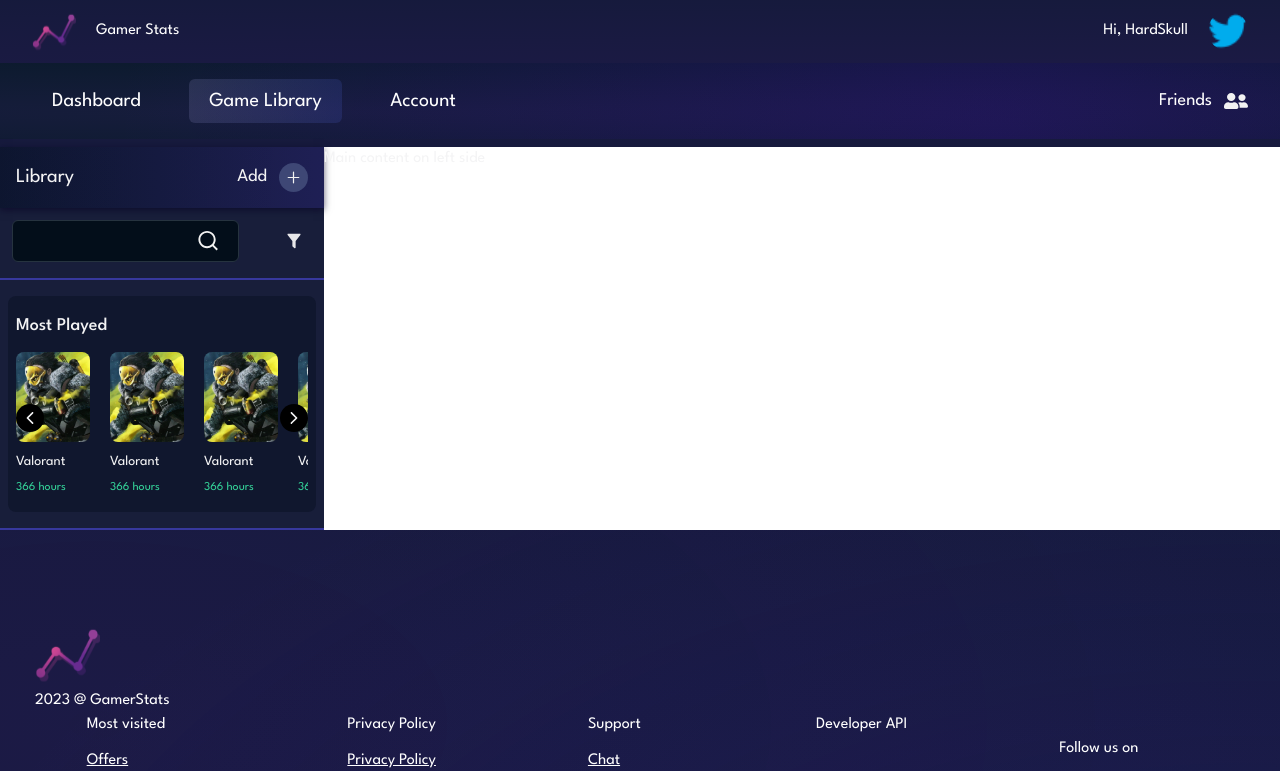
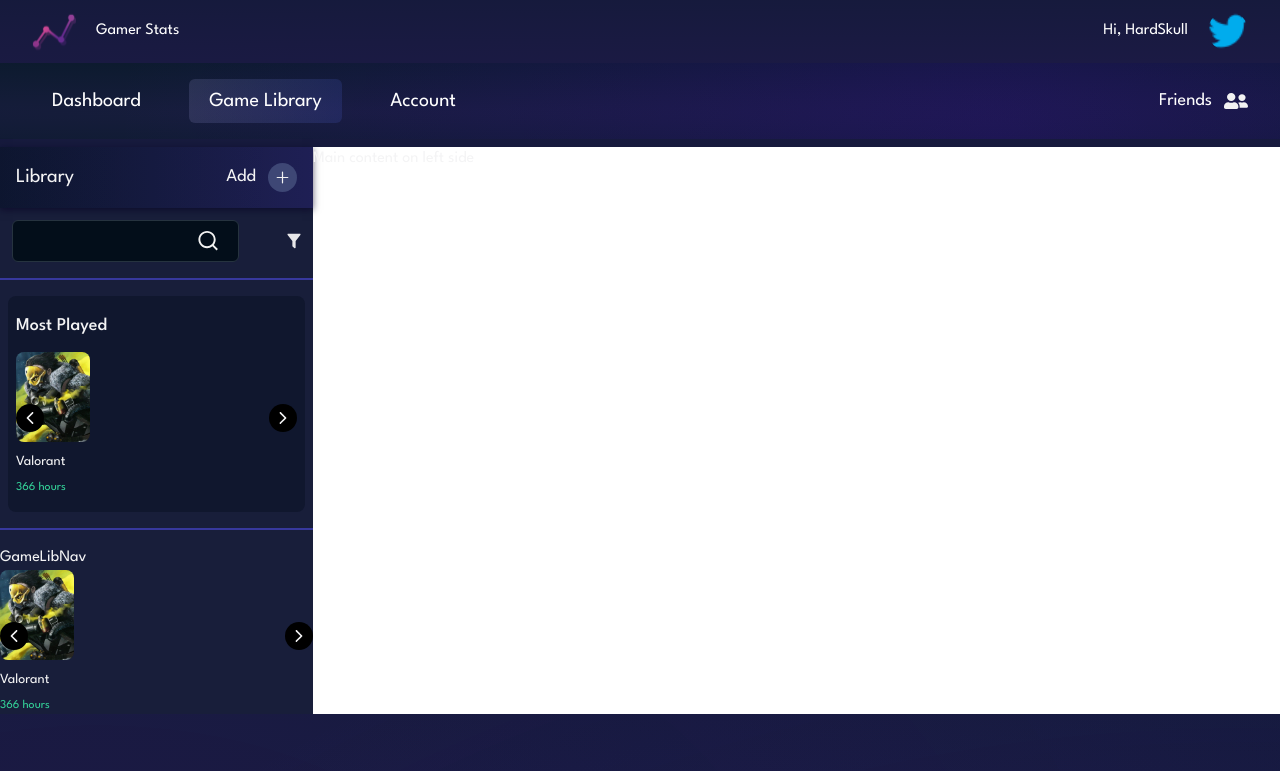
Before and after one commit to bhubavenski/gamer-stats-nextjs14, a Next.js app: page /game-library in a window 1280 px wide. Shown: the top 771 px of the page. Built offline with nearby package versions, Linux system fonts and the light colour scheme.

Commit message:
converting proccess on Carousel into reusable component

```diff
--- /dev/null
+++ b/components/cards/MostPlayedCard.server.tsx
@@ -0,0 +1,21 @@
+import Image from 'next/image';
+import React from 'react';
+
+export default function MostPlayedCard() {
+  return (
+    <div className="flex min-h-36 min-w-[74px] flex-col gap-[10px]">
+      <div className="relative h-[90px] overflow-hidden rounded-lg">
+        <Image
+          src="/images/img1.png"
+          alt=""
+          layout="fill"
+          className="object-cover"
+        />
+      </div>
+      <div className="flex flex-1 flex-col justify-between">
+        <h3 className="text-sm">Valorant</h3>
+        <p className="text-xs font-normal text-emerald-400 ">366 hours</p>
+      </div>
+    </div>
+  );
+}
--- /dev/null
+++ b/components/game-library/sidebar/game-lib/GameLib_Carousel.client.tsx
@@ -0,0 +1,39 @@
+'use client';
+
+import React from 'react';
+import {
+  PrevButton,
+  NextButton,
+  usePrevNextButtons,
+} from '../../../shared/carousel/CarouselArrowButtons.client';
+import useEmblaCarousel from 'embla-carousel-react';
+import '@/styles/embla.css';
+import CarouselViewPort from '@/components/shared/carousel/CarouselViewPort';
+import CarouselContainer from '@/components/shared/carousel/CarouselContainer';
+import MostPlayedCard from '@/components/cards/MostPlayedCard.server';
+
+export function GameLib_Carousel() {
+  const [emblaRef, emblaApi] = useEmblaCarousel({ dragFree: true });
+
+  const {
+    prevBtnDisabled,
+    nextBtnDisabled,
+    onPrevButtonClick,
+    onNextButtonClick,
+  } = usePrevNextButtons(emblaApi);
+
+  return (
+    <div className="relative">
+      <CarouselViewPort emblaRef={emblaRef}>
+        <CarouselContainer>
+          <MostPlayedCard />
+        </CarouselContainer>
+      </CarouselViewPort>
+
+      <PrevButton onClick={onPrevButtonClick} disabled={prevBtnDisabled} />
+      <NextButton onClick={onNextButtonClick} disabled={nextBtnDisabled} />
+    </div>
+  );
+}
+
+export default GameLib_Carousel;
--- /dev/null
+++ b/components/game-library/sidebar/most-played-section/monstPlayed_Carousel.client.tsx
@@ -0,0 +1,39 @@
+'use client';
+
+import React from 'react';
+import {
+  PrevButton,
+  NextButton,
+  usePrevNextButtons,
+} from '../../../shared/carousel/CarouselArrowButtons.client';
+import useEmblaCarousel from 'embla-carousel-react';
+import '@/styles/embla.css';
+import CarouselViewPort from '@/components/shared/carousel/CarouselViewPort';
+import CarouselContainer from '@/components/shared/carousel/CarouselContainer';
+import MostPlayedCard from '@/components/cards/MostPlayedCard.server';
+
+export function MostPlayed_Section() {
+  const [emblaRef, emblaApi] = useEmblaCarousel({ dragFree: true });
+
+  const {
+    prevBtnDisabled,
+    nextBtnDisabled,
+    onPrevButtonClick,
+    onNextButtonClick,
+  } = usePrevNextButtons(emblaApi);
+
+  return (
+    <div className="relative">
+      <CarouselViewPort emblaRef={emblaRef}>
+        <CarouselContainer>
+          <MostPlayedCard />
+        </CarouselContainer>
+      </CarouselViewPort>
+
+      <PrevButton onClick={onPrevButtonClick} disabled={prevBtnDisabled} />
+      <NextButton onClick={onNextButtonClick} disabled={nextBtnDisabled} />
+    </div>
+  );
+};
+
+export default MostPlayed_Section;
--- a/components/game-library/sidebar/most-played-section/mostPlayedCarousel.client.tsx
+++ /dev/null
@@ -1,66 +0,0 @@
-'use client';
-
-import React from 'react';
-import { EmblaOptionsType } from 'embla-carousel';
-import {
-  PrevButton,
-  NextButton,
-  usePrevNextButtons,
-} from './CarouselArrowButtons.client';
-import useEmblaCarousel from 'embla-carousel-react';
-import '@/styles/embla.css';
-import Image from 'next/image';
-
-type PropType = {
-  options?: EmblaOptionsType;
-};
-
-const EmblaCarousel: React.FC<PropType> = () => {
-  const [emblaRef, emblaApi] = useEmblaCarousel({ dragFree: true });
-
-  const {
-    prevBtnDisabled,
-    nextBtnDisabled,
-    onPrevButtonClick,
-    onNextButtonClick,
-  } = usePrevNextButtons(emblaApi);
-
-  return (
-    <div className="relative">
-      <div className="overflow-hidden" ref={emblaRef}>
-        <div className="flex min-w-full gap-5">
-          <Card />
-          <Card />
-          <Card />
-          <Card />
-          <Card />
-          <Card />
-        </div>
-      </div>
-
-      <PrevButton onClick={onPrevButtonClick} disabled={prevBtnDisabled} />
-      <NextButton onClick={onNextButtonClick} disabled={nextBtnDisabled} />
-    </div>
-  );
-};
-
-function Card() {
-  return (
-    <div className="flex min-h-36 min-w-[74px] flex-col gap-[10px]">
-      <div className="relative h-[90px] overflow-hidden rounded-lg">
-        <Image
-          src="/images/img1.png"
-          alt=""
-          layout="fill"
-          className="object-cover"
-        />
-      </div>
-      <div className="flex flex-col justify-between flex-1">
-        <h3 className='text-sm'>Valorant</h3>
-        <p className="text-xs font-normal text-emerald-400 ">366 hours</p>
-      </div>
-    </div>
-  );
-}
-
-export default EmblaCarousel;
--- a/components/game-library/sidebar/sidebar.server.tsx
+++ b/components/game-library/sidebar/sidebar.server.tsx
@@ -1,7 +1,8 @@
 import Image from 'next/image';
 import React from 'react';
 import SearchBar from './searchBar.server';
-import EmblaCarousel from './most-played-section/mostPlayedCarousel.client';
+import MonstPlayed_Carousel from './most-played-section/monstPlayed_Carousel.client';
+import GameLib_Carousel from './game-lib/GameLib_Carousel.client';
 
 export default function Sidebar() {
   return (
@@ -38,11 +39,16 @@
       <section className="box-border px-2">
         <div className="box-border flex flex-col gap-3 rounded-lg bg-most_played_sec_bg px-2 py-4">
           <h4 className="text-lg font-medium">Most Played</h4>
-          <EmblaCarousel />
+          <MonstPlayed_Carousel />
         </div>
       </section>
 
       <hr className=" border-t-2 border-t-line_devider" />
+
+      <section>
+        GameLibNav
+        <GameLib_Carousel/>
+      </section>
     </div>
   );
 }
--- a/components/shared/Nav.server.tsx
+++ b/components/shared/Nav.server.tsx
@@ -4,8 +4,8 @@
 import React from 'react';
 import Link from 'next/link';
 import { usePathname } from 'next/navigation';
-import clsx from 'clsx';
 import Image from 'next/image';
+import { cn } from '@/lib/utils';
 
 export default function Nav() {
   const pathname = usePathname();
@@ -17,7 +17,7 @@
           <Link
             href={item.href}
             key={item.href}
-            className={clsx(`flex-center rounded-md px-5 py-2 `, {
+            className={cn(`flex-center rounded-md px-5 py-2 `, {
               'button-grey': pathname === item.href,
             })}
           >
--- a/components/game-library/sidebar/most-played-section/CarouselArrowButtons.client.tsx
+++ b/components/shared/carousel/CarouselArrowButtons.client.tsx
@@ -7,6 +7,7 @@
   useState,
 } from 'react';
 import { EmblaCarouselType } from 'embla-carousel';
+import { cn } from '@/lib/utils';
 
 type UsePrevNextButtonsType = {
   prevBtnDisabled: boolean;
@@ -59,11 +60,14 @@
 >;
 
 export const PrevButton: React.FC<PropType> = (props) => {
-  const { children, ...restProps } = props;
+  const { children, className, ...restProps } = props;
 
   return (
     <button
-      className="flex-center embla__button--prev absolute left-0 top-[52px] size-7 rounded-full bg-black"
+      className={cn(
+        'flex-center embla__button--prev absolute left-0 top-[52px] size-7 rounded-full bg-black',
+        className
+      )}
       type="button"
       {...restProps}
     >
@@ -80,11 +84,14 @@
 };
 
 export const NextButton: React.FC<PropType> = (props) => {
-  const { children, ...restProps } = props;
+  const { children, className, ...restProps } = props;
 
   return (
     <button
-      className="embla__button--next flex-center absolute right-0 top-[52px] size-7 rounded-full bg-black"
+      className={cn(
+        'embla__button--next flex-center absolute right-0 top-[52px] size-7 rounded-full bg-black',
+        className
+      )}
       type="button"
       {...restProps}
     >
--- /dev/null
+++ b/components/shared/carousel/CarouselContainer.tsx
@@ -0,0 +1,13 @@
+import { cn } from '@/lib/utils';
+import React from 'react';
+
+interface Props {
+  className?: string;
+  children: React.ReactNode;
+}
+
+export default function Container({ className, children }: Props) {
+  return (
+    <div className={cn('flex min-w-full gap-5', className)}>{children}</div>
+  );
+}
--- /dev/null
+++ b/components/shared/carousel/CarouselViewPort.tsx
@@ -0,0 +1,16 @@
+import { cn } from '@/lib/utils';
+import React from 'react';
+
+interface Props {
+  className?: string;
+  emblaRef: any;
+  children: React.ReactNode;
+}
+
+export default function ViewPort({ className, emblaRef, children }: Props) {
+  return (
+    <div className={cn('overflow-hidden', className)} ref={emblaRef}>
+      {children}
+    </div>
+  );
+}
```
Also changed, not shown: app/game-library/layout.tsx (+5 -5 lines), .eslintrc.json.
